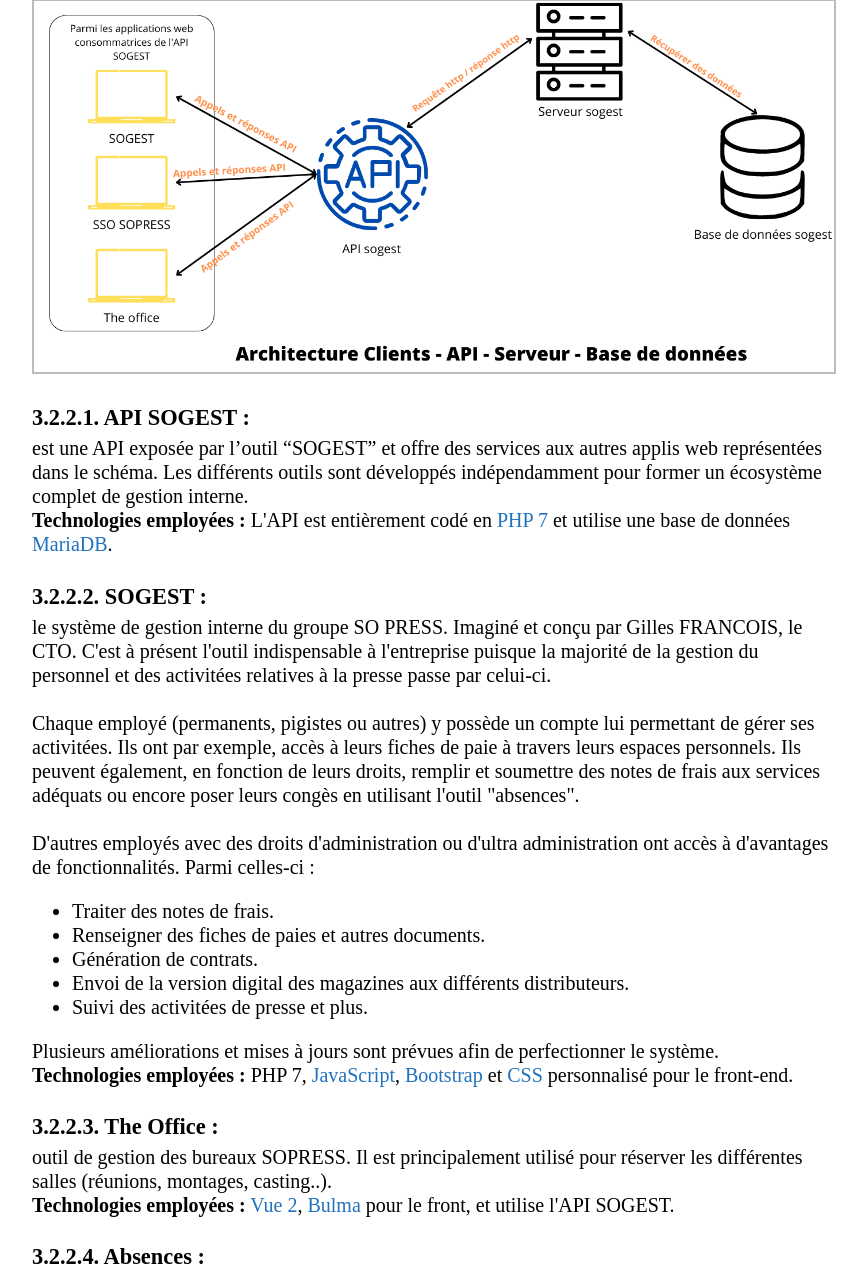
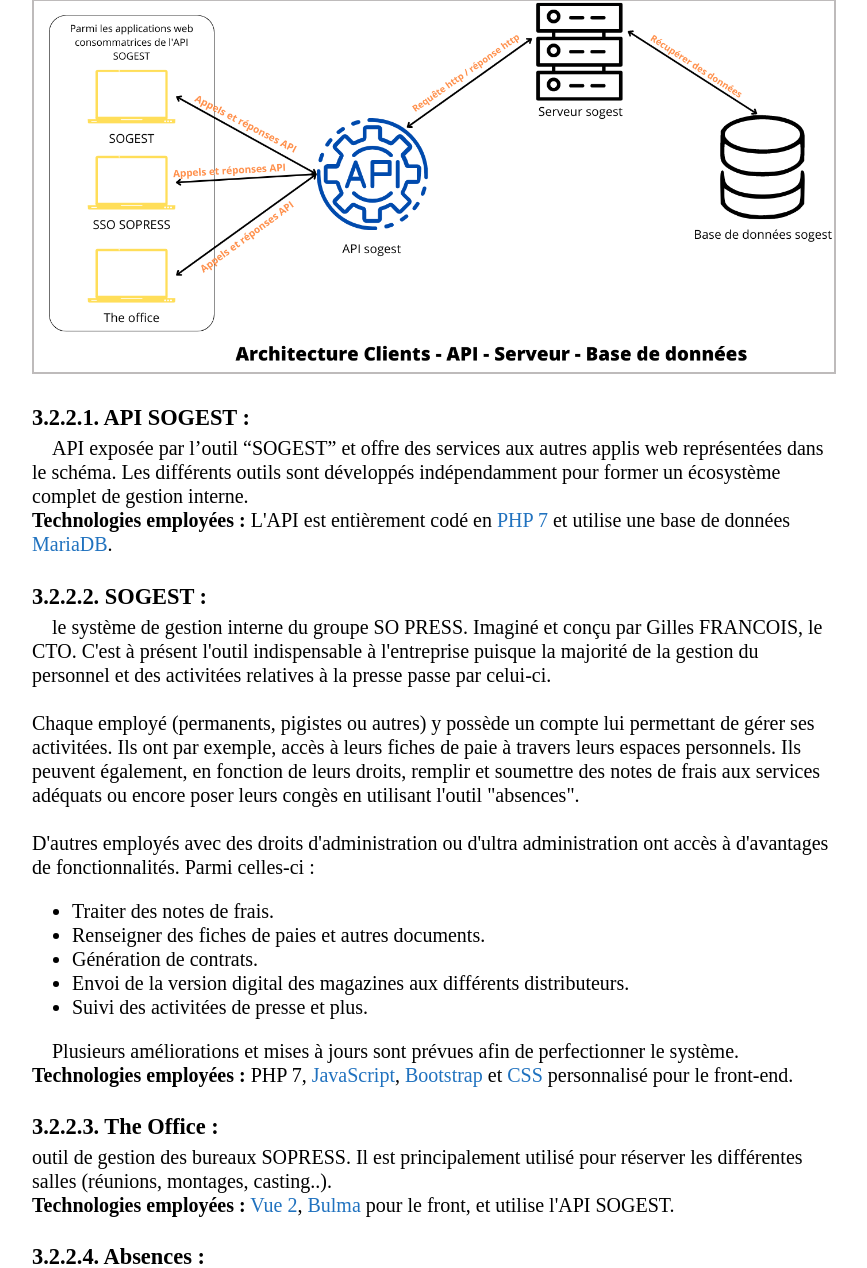
Before and after one commit to Aliciasaci/Rapport_stage, a PHP site: page /missions.php in a window 1280 px wide. Shown: the part 2490-3758 px from the top of the page, without its empty margins (208-1075 px from the left). Run offline with PHP 8.4, Linux system fonts and the light colour scheme.

Commit message:
mise à jour

```diff
--- a/missions.php
+++ b/missions.php
@@ -63,13 +63,13 @@
                         <img id="image-2" src="images/schema_2.png" width="100%">
                         <div class="appli">
                             <h3>3.2.2.1. API SOGEST :</h3>
-                            <p>est une API exposée par l’outil “SOGEST” et offre des services aux autres applis web représentées dans le schéma. Les différents outils sont développés indépendamment pour former un écosystème complet de gestion interne.<br />
+                            <p class="alinea">API exposée par l’outil “SOGEST” et offre des services aux autres applis web représentées dans le schéma. Les différents outils sont développés indépendamment pour former un écosystème complet de gestion interne.<br />
                                 <b>Technologies employées :</b> L'API est entièrement codé en <a href="https://www.php.net/">PHP 7</a> et utilise une base de données <a href="https://mariadb.org">MariaDB</a>.<br />
                             </p>
                         </div>
                         <div class="appli">
                             <h3>3.2.2.2. SOGEST : </h3>
-                            <p>le système de gestion interne du groupe SO PRESS. Imaginé et conçu par Gilles FRANCOIS, le CTO. C'est à présent l'outil indispensable à l'entreprise puisque la majorité de la gestion du personnel et des activitées relatives à la presse
+                            <p class="alinea">le système de gestion interne du groupe SO PRESS. Imaginé et conçu par Gilles FRANCOIS, le CTO. C'est à présent l'outil indispensable à l'entreprise puisque la majorité de la gestion du personnel et des activitées relatives à la presse
                                 passe par celui-ci.<br /><br /> Chaque employé (permanents, pigistes ou autres) y possède un compte lui permettant de gérer ses activitées. Ils ont par exemple, accès à leurs fiches de paie à travers leurs espaces personnels. Ils peuvent
                                 également, en fonction de leurs droits, remplir et soumettre des notes de frais aux services adéquats ou encore poser leurs congès en utilisant l'outil "absences".<br /><br /> D'autres employés avec des droits d'administration ou
                                 d'ultra administration ont accès à d'avantages de fonctionnalités. Parmi celles-ci :
@@ -80,7 +80,7 @@
                                 <li>Envoi de la version digital des magazines aux différents distributeurs.</li>
                                 <li>Suivi des activitées de presse et plus.</li>
                             </ul>
-                            <p>Plusieurs améliorations et mises à jours sont prévues afin de perfectionner le système.<br />
+                            <p class="alinea">Plusieurs améliorations et mises à jours sont prévues afin de perfectionner le système.<br />
                                 <b>Technologies employées :</b> PHP 7, <a href="https://www.javascript.com/">JavaScript</a>, <a href="https://getbootstrap.com">Bootstrap</a> et <a href="https://www.w3.org/Style/CSS/#specs">CSS</a> personnalisé pour le front-end.
                             </p>
                         </div>
```
